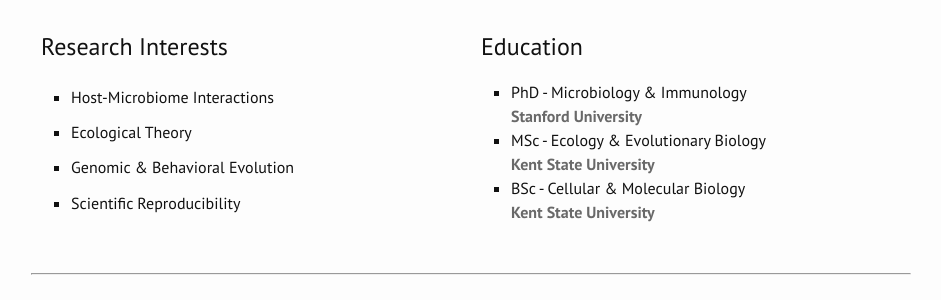
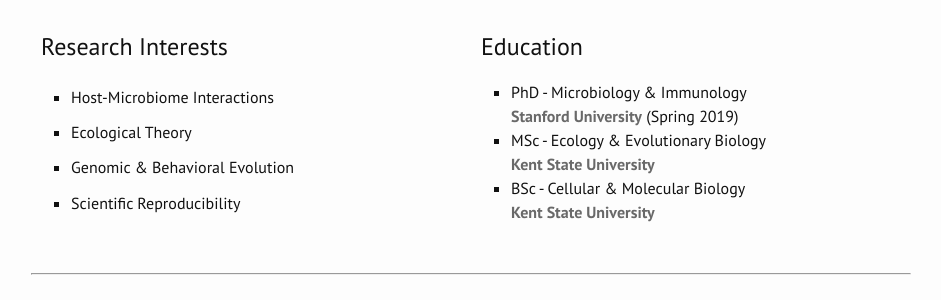
Before and after one commit to DanielSprockett/danielsprockett.github.io, a Jekyll site: the page built from index.html, in a window 1280 px wide. Shown: the part 634-934 px from the top of the page, without its empty margins (169-1110 px from the left). Built offline with Jekyll 4.4.1, drawn with Linux system fonts in a browser that asks for light colours; nearby versions of some CDN libraries; the list of posts is cut into pages by our own code.

Commit message:
Update index.html

```diff
--- a/index.html
+++ b/index.html
@@ -60,7 +60,7 @@
       <ul style="list-style-type:square;">
         <li>
           PhD - Microbiology & Immunology<br>
-          <b style="color:dimgray;">Stanford University</b><br>
+          <b style="color:dimgray;">Stanford University</b> (Spring 2019)<br>
         </li>
         <li>
           MSc - Ecology & Evolutionary Biology<br>
```
